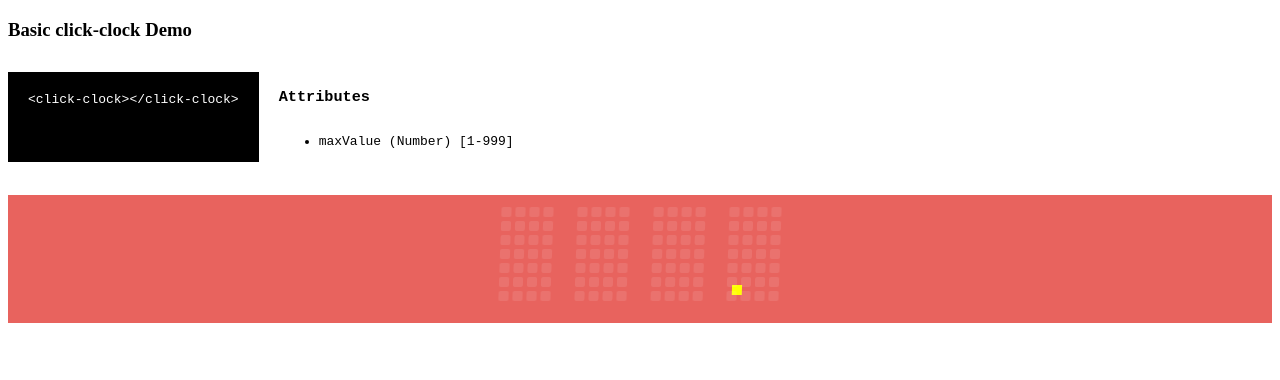
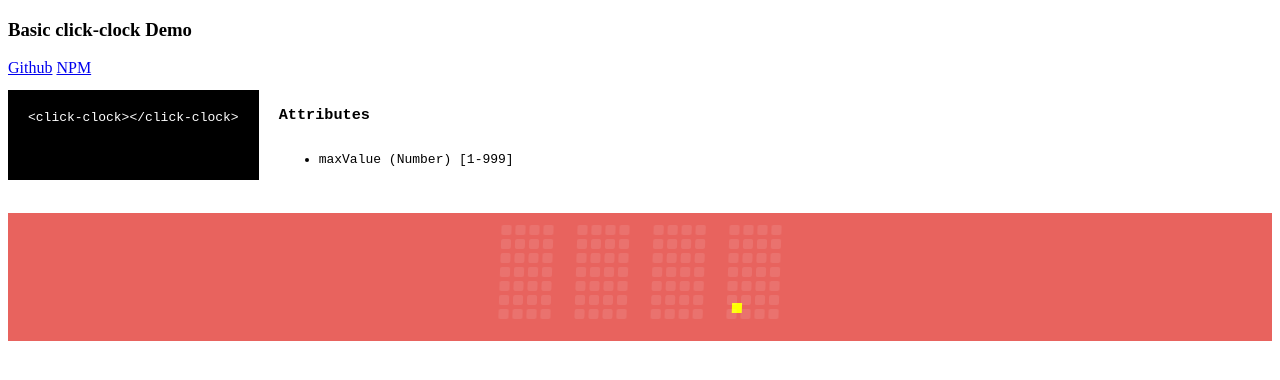
Before and after one commit to manufosela/click-clock, a website with bundled scripts: page demo/index.html in a window 1280 px wide. Built offline with nearby package versions, Linux system fonts and the light colour scheme.

Commit message:
add repo and npm links

```diff
--- a/demo/index.html
+++ b/demo/index.html
@@ -31,6 +31,8 @@
   <body>
     <div class="vertical-section-container centered">
       <h3>Basic click-clock Demo</h3>
+      <a href="https://github.com/manufosela/click-clock">Github</a>
+      <a href="https://www.npmjs.com/package/click-clock">NPM</a>
       <div class="blocks">
         <pre class="block code">
           <code>
--- a/package.json
+++ b/package.json
@@ -1,7 +1,7 @@
 {
   "name": "click-clock",
   "description": "Lit-Element webcomponent click-clock",
-  "version": "1.1.1",
+  "version": "1.1.2",
   "main": "click-clock.js",
   "repository": {
     "type": "git",
```
